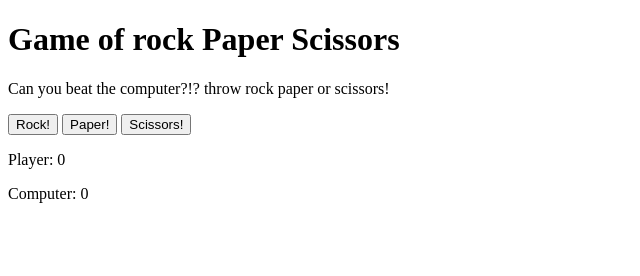
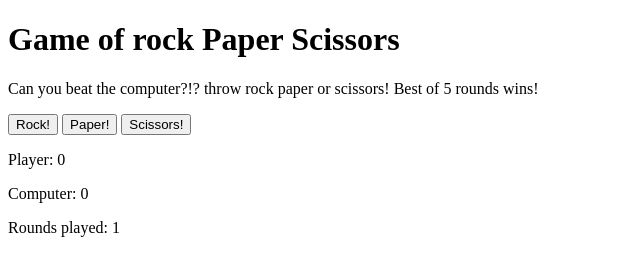
Before and after one commit to jdd243/rock-paper-scissors, a plain HTML site: page index.html in a window 1280 px wide. Both pictures are taken after a click on the button "Rock!". Shown: the whole page, without its empty margins (0-640 px from the left). Drawn offline with Linux system fonts and the light colour scheme.

Commit message:
Create new playGame logic,
play game takes the user and comp selections and returns the game result
in the correct place.

```diff
--- a/index.html
+++ b/index.html
@@ -10,7 +10,7 @@
 
     <h1>Game of rock Paper Scissors</h1>
 
-    <p>Can you beat the computer?!? throw rock paper or scissors!</p>
+    <p>Can you beat the computer?!? throw rock paper or scissors! Best of 5 rounds wins!</p>
 
     <button class="player-selection" value="rock">Rock!</button>
     <button class="player-selection" value="paper">Paper!</button>
@@ -19,9 +19,11 @@
     <div id="scores">
         <p>Player: <span id="player-score">0</span></p>
         <p>Computer: <span id="computer-score">0</span></p>
+        <p>Rounds played: <span id="rounds-played">0</span></p>
     </div>
 
 
     <h2 id="winner-message"></h2>
+    <div id="controls"></div>
 </body>
 </html>
--- a/script.js
+++ b/script.js
@@ -28,7 +28,7 @@ function playRound(userChoice,computerChoice) {
     else return "Computer wins!"
 }
 
-function playGame(userScore, compScore) {
+function playGame() {
 
     let userScore = 0;
     let computerScore = 0;
@@ -38,15 +38,40 @@ function playGame(userScore, compScore) {
     const buttons = document.querySelectorAll('.player-selection');
 
     buttons.forEach(button => {
-        button.addEventListener("click", (element) =>{
+        button.addEventListener("click", (element) => {
             if (roundsPlayed >= roundsToPlay) return;
 
             const userChoice = element.currentTarget.value;
+            const compSelection = getComputerChoice();
+            const roundResults = playRound(userChoice, compSelection);
+
+            if (roundResults === "you win!") userScore++;
+            else if (roundResults === "Computer wins!") computerScore++;
+
+            roundsPlayed++;
+
+            const playerScoreEl = document.getElementById("player-score");
+            playerScoreEl.textContent = userScore;
+
+            const computerScoreEl = document.getElementById("computer-score");
+            computerScoreEl.textContent = computerScore;
+
+            const roundsPlayedEl = document.getElementById("rounds-played");
+            roundsPlayedEl.textContent = roundsPlayed;
+
+            if(roundsPlayed === roundsToPlay) {
+
+                const winnerMessageEl = document.getElementById("winner-message");
+
+                if (userScore > computerScore) winnerMessageEl.textContent = "You win!";
+                else if (userScore < computerScore) winnerMessageEl.textContent = "Computer Wins!";
+                else winnerMessageEl.textContent = "Tie game!";
+            }
+
 
         })
     })
 
 
-
-
 }
+playGame()
```
